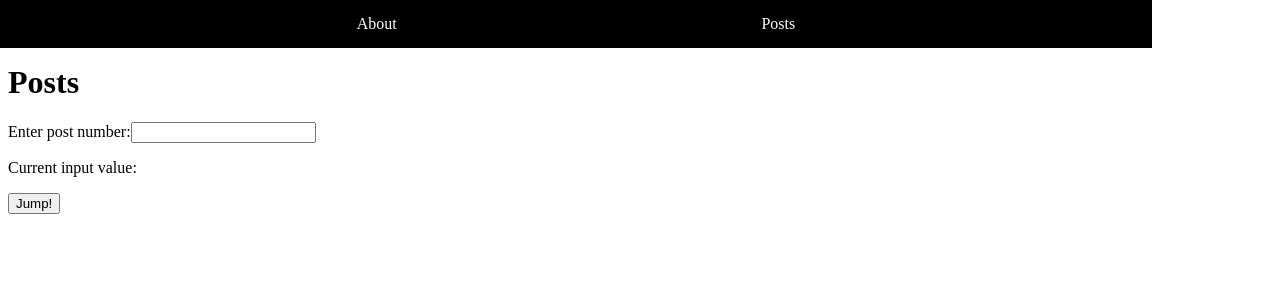
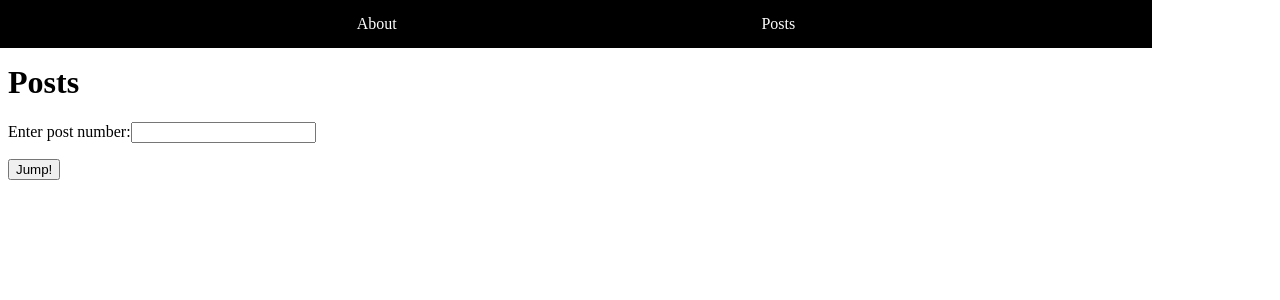
Before and after one commit to yialo/learn-nextjs, a Next.js app: page /posts in a window 1280 px wide. Shown: the top 300 px of the page. Built offline with nearby package versions, Linux system fonts and the light colour scheme.

Commit message:
Fix post toggle

```diff
--- a/pages/posts.jsx
+++ b/pages/posts.jsx
@@ -8,8 +8,7 @@ export default function PostsPage() {
   const [inputValue, setInputValue] = useState('');
 
   const handleInputChange = useCallback((event) => {
-    alert(event.value);
-    setInputValue(event.value);
+    setInputValue(event.target.value);
   }, []);
 
   return (
@@ -23,10 +22,6 @@ export default function PostsPage() {
           <label>Enter post number:</label>
           <input type="text" value={inputValue} onChange={handleInputChange} />
         </p>
-        <p>
-          Current input value:
-          <output>{inputValue}</output>
-        </p>
         <Link href={`/post/${inputValue}`}>
           <button type="button">Jump!</button>
         </Link>
```
